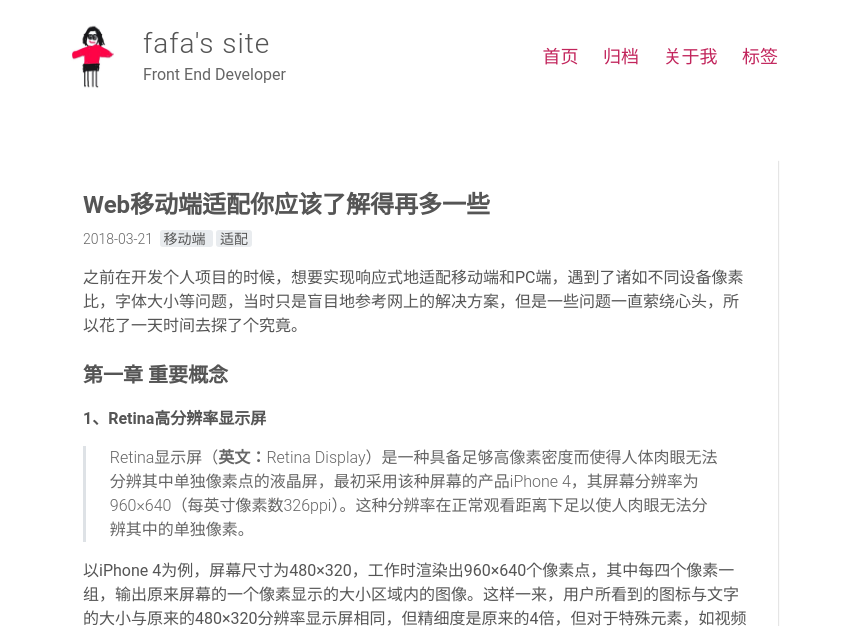
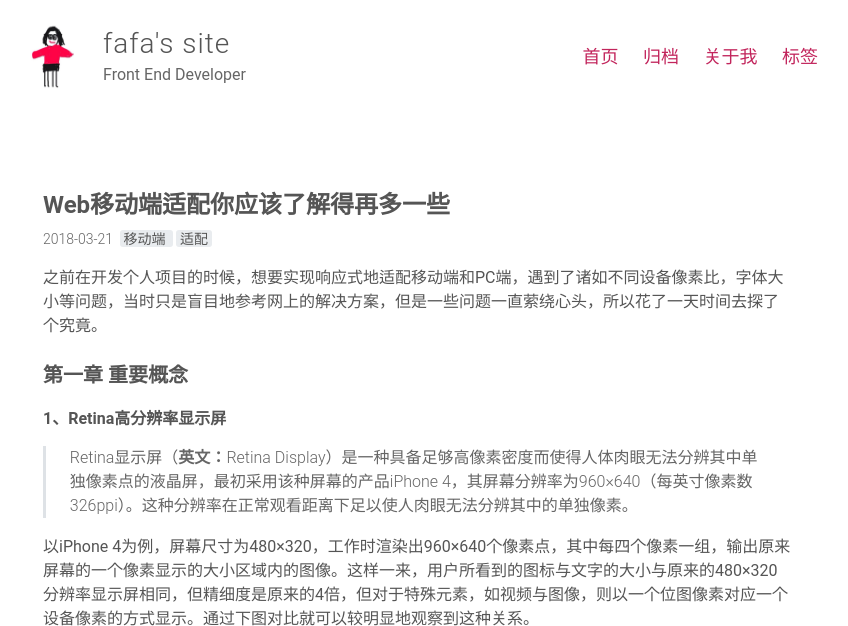
Before and after one commit to CassieRan/CassieRan.github.io, a Jekyll site: the page built from _posts/2018-03-21-you-should-know-more-if-you-being-a-webapp-developer.md, in a window 1280 px wide. Shown: the top 626 px of the page, without its empty margins (222-1070 px from the left). Built offline with Jekyll 4.4.1, drawn with Linux system fonts in a browser that asks for light colours; some web fonts are replaced; comment, search, counter and statistics services are not loaded; some of the changed text lies outside the part shown; grey boxes are pictures that could not be loaded.

Commit message:
style: change style

```diff
--- a/_posts/2018-03-21-you-should-know-more-if-you-being-a-webapp-developer.md
+++ b/_posts/2018-03-21-you-should-know-more-if-you-being-a-webapp-developer.md
@@ -154,11 +150,7 @@
 
 ideal viewport：网站设计与移动设备完美贴合，不需要用户缩放和滚动就能正常查看网站内容，ideal viewport的宽度等于移动设备的屏幕宽度。
 
-![](https://www.quirksmode.org/mobile/pix/viewport/mobile_layoutviewport.jpg)
-
-![](https://www.quirksmode.org/mobile/pix/viewport/mobile_visualviewport.jpg)
-
-![](https://www.quirksmode.org/mobile/pix/viewport/mobile_viewportzoomedout.jpg)
+![](https://www.quirksmode.org/mobile/pix/viewport/mobile_layoutviewport.jpg)|![](https://www.quirksmode.org/mobile/pix/viewport/mobile_visualviewport.jpg)|![](https://www.quirksmode.org/mobile/pix/viewport/mobile_viewportzoomedout.jpg)
 
 
 
@@ -212,17 +204,13 @@
 
 2、市面上的移动设备种类繁多，为了更好的视觉体验，我们希望相同的内容在不同尺寸的移动设备上表现出相同的比例。对比未适配与适配后的差异：
 
+未适配：
 
-未适配：
-![](/images/320*568.png)
-![](/images/375*667.png)
-![](/images/414*736.png)
+![](/images/320*568.png)|![](/images/375*667.png)|![](/images/414*736.png)
 
 适配后：
-![](/images/320*568_rem.png)
-![](/images/375*667_rem.png)
-![](/images/414*736_rem.png)
 
+![](/images/320*568_rem.png)|![](/images/375*667_rem.png)|![](/images/414*736_rem.png)
 
 很明显，设计的初衷是三个元素并列一排并横向占据整个屏幕，如果不适配的话，就会因为屏幕宽了多出空白区域或因为屏幕窄了把内容给挤下去。
 
--- a/_sass/_highlights.scss
+++ b/_sass/_highlights.scss
@@ -12,11 +12,11 @@
 
 pre.highlight {
   font-size: $small-font-size;
-  padding: .45em .45em .45em .625em;
-  border: 1px solid $oc-gray-3;
+  padding: 15px;
   border-radius: 3px;
   margin: 1em 0;
-  overflow: scroll;
+  overflow-x: scroll;
+  background-color: #f9ccd93b;
 }
 
 .highlight  { background: $oc-gray-0; }
--- a/style.scss
+++ b/style.scss
@@ -13,7 +13,7 @@
 /**************/
 /* BASE RULES */
 /**************/
-
+::-webkit-scrollbar {display:none}
 html {
   font-size: $base-font-size;
 }
@@ -21,15 +21,19 @@
 body {
   -webkit-font-smoothing: antialiased !important;
   font-family: $base-font;
+  //background-color: #f5f5f5;
   color: $base-color;
   line-height: 1.5;
 }
 
 .container {
+  box-sizing: border-box;
   margin: 0 auto;
-  max-width: 740px;
-  padding: 0 10px;
+  max-width: 800px;
   width: 100%;
+  @include mobile {
+    width: calc(100% - 30px);
+  }
 }
 
 h1, h2, h3, h4, h5, h6 {
@@ -198,13 +202,11 @@
 table {
   margin-bottom: 1rem;
   width: 100%;
-  border: 1px solid $table-border-color;
   border-collapse: collapse;
 }
 
 td, th {
-  padding: .25rem .5rem;
-  border: 1px solid $table-border-color;
+  padding: .5rem;
 }
 
 tbody tr:nth-child(odd) td,
@@ -259,8 +261,8 @@
 img {
   display: block;
   max-width: 100%;
-  margin: 0 0 1em;
-  border: 1px solid rgba(0, 0, 0, 0.16);
+  //max-height: 500px;
+  margin: 0 auto;
 }
 .cover {
   margin: 15px 0;
@@ -410,25 +412,32 @@
     overflow: hidden;
     break-inside: avoid;
     counter-increment: item-counter;
-    padding: 10px;
+    padding: 15px;
     @include mobile {
       width: 100%;
+      padding: 0;
+      margin: 10px 0;
     }
     .post {
       padding: 25px;
-      box-shadow: 1px 1px 1px rgba(0, 0, 0, .1);
-      transition: all 0.7s ease-in-out;
+      background-color: #fff;
+      //box-shadow: 1px 1px 5px rgba(0, 0, 0, .1);
+      transition: all 0.5s ease-in-out;
       border-radius: 2px;
       &:hover {
-        box-shadow: 1px 1px 2px rgba(0, 0, 0, .2);
-        transform: translateY(-2px);
+        box-shadow: 1px 1px 20px rgba(0, 0, 0, .2);
+        //transform: translateY(-2px);
+      }
+      @include mobile {
+        width: 100%;
+        padding: 15px;
       }
     }
   }
 }
 
 .post {
-  box-shadow: 1px 1px 1px rgba(0, 0, 0, .1);
+  //box-shadow: 1px 1px 1px rgba(0, 0, 0, .1);
   padding: 25px;
   @include mobile {
     box-shadow: none;
@@ -475,6 +484,12 @@
     margin: 15px 0;
     font-size: 16px;
     font-family: "Source Sans Pro", "Montserrat", "Roboto", Helvetica, Arial, sans-serif;
+    >p {
+      >img {
+        vertical-align: top;
+        //display: inline-block;
+      }
+    }
   }
 
   .comments {
```
Also changed, not shown: other parts of _posts/2018-03-21-you-should-know-more-if-you-being-a-webapp-developer.md (+2 -6 lines), _posts/2018-11-26-how-to-use-canvas-in-scroll-view.md (+3 -3 lines), _posts/2018-12-18-Vue-Compile.md (+2 -2 lines).
